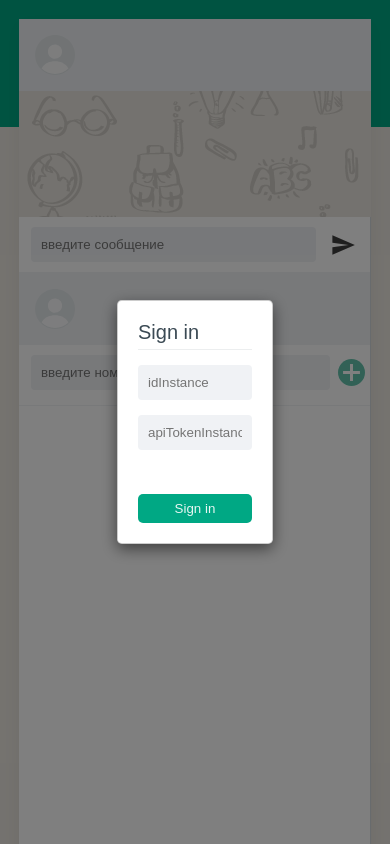
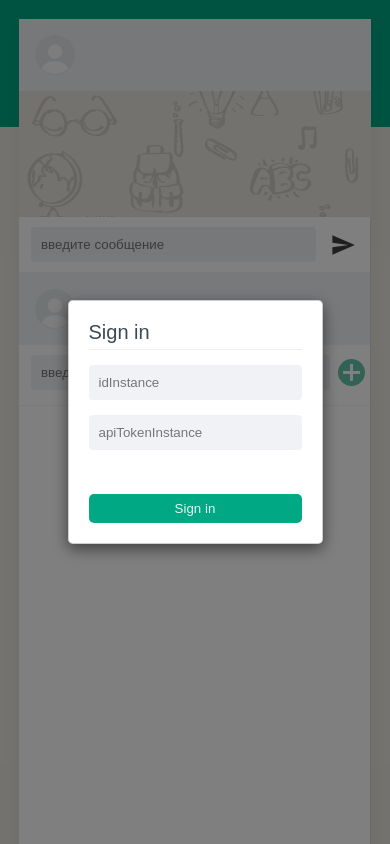
Before and after one commit to eugened503/green-api, a React (Create React App) app: page / in a window 390 px wide. Shown: the top 844 px of the page. Built offline with nearby package versions, Linux system fonts and the light colour scheme.

Commit message:
fix: исправление стилей для модальных окон

```diff
--- a/src/components/chat/chat.module.scss
+++ b/src/components/chat/chat.module.scss
@@ -11,6 +11,7 @@
   @media screen and (max-width: 705px) {
     flex-direction: column;
   }
+
   &__desktop {
     flex: 0 0 30%;
     max-width: 30%;
--- a/src/components/errorModal/errorModal.module.scss
+++ b/src/components/errorModal/errorModal.module.scss
@@ -21,6 +21,11 @@
     width: 40%;
     max-width: 400px;
     box-shadow: 0 5px 15px rgba(0, 0, 0, 0.5);
+
+    @media screen and (max-width: 705px) {
+      width: 255px;
+      max-width: unset;
+    }
   }
 
   &__header {
--- a/src/components/modal/modal.module.scss
+++ b/src/components/modal/modal.module.scss
@@ -21,6 +21,11 @@
     width: 40%;
     max-width: 400px;
     box-shadow: 0 5px 15px rgba(0, 0, 0, 0.5);
+
+    @media screen and (max-width: 705px) {
+      width: 255px;
+      max-width: unset;
+    }
   }
 
   &__header {
```
